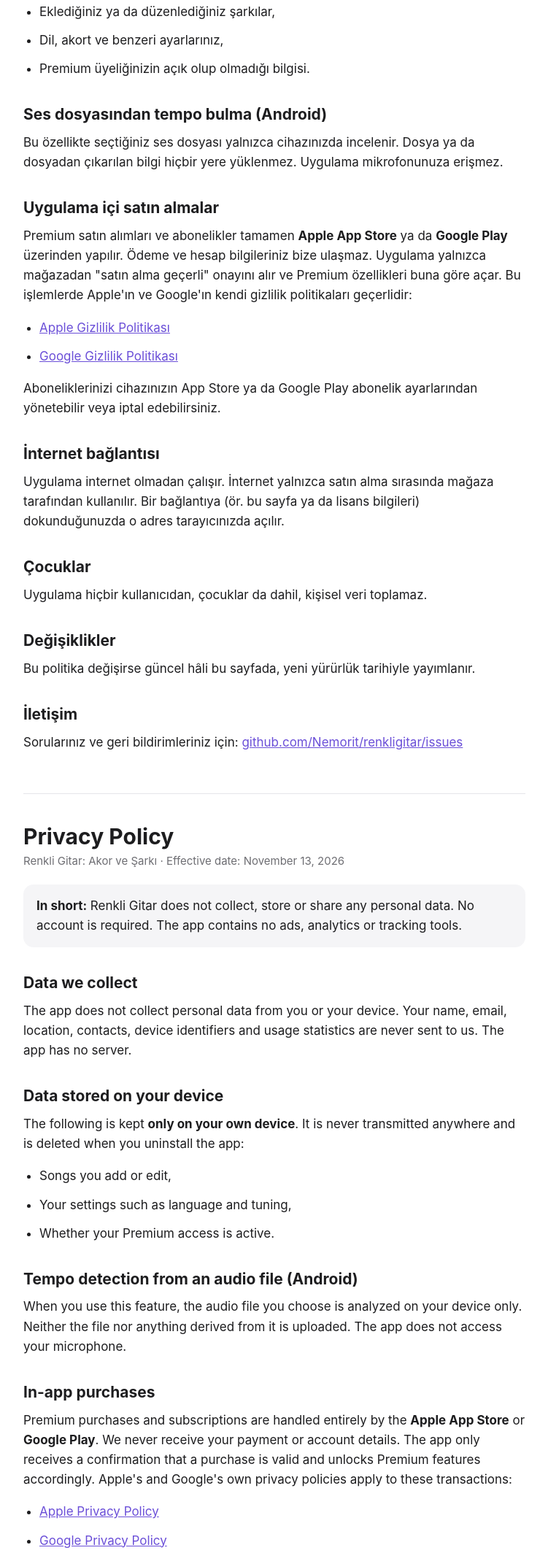
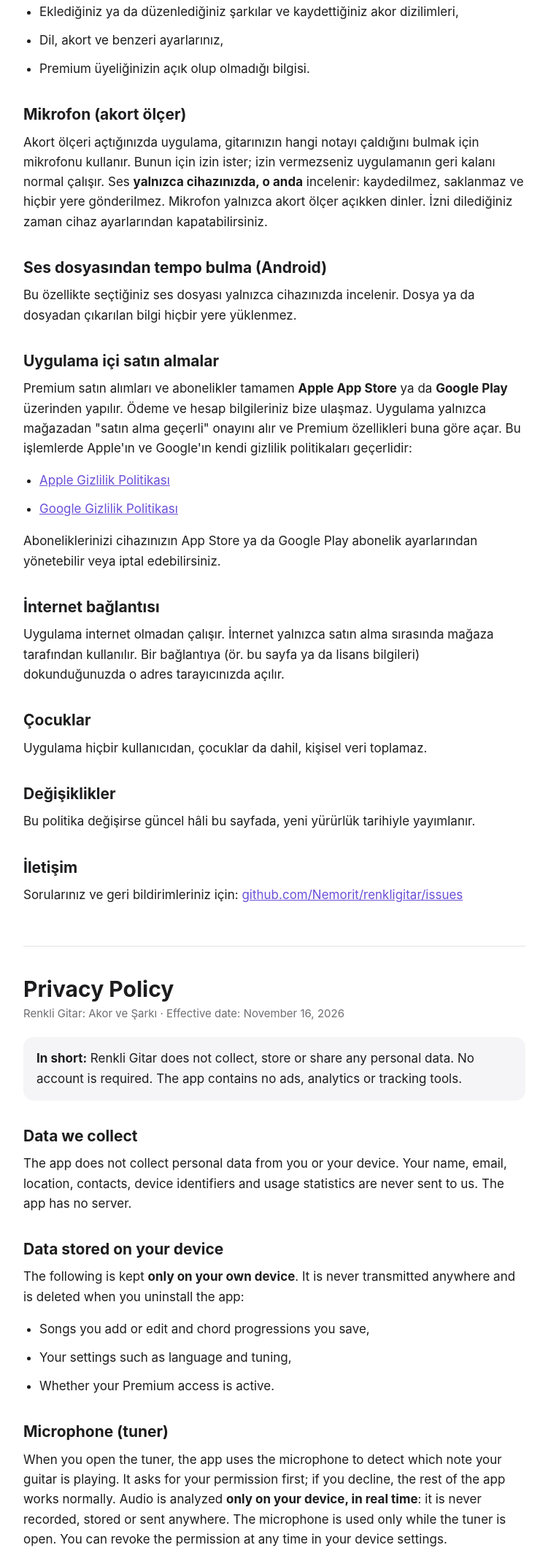
Before and after one commit to Nemorit/renkligitar, a plain HTML site: page gizlilik.html in a window 1280 px wide. Shown: the part 627-2755 px from the top of the page at 73% size, without its empty margins (264-1015 px from the left). Drawn offline with Linux system fonts and the light colour scheme.

Commit message:
Gizlilik: akort ölçer mikrofonu (cihazda, kaydedilmez), akor dizilimleri

```diff
--- a/gizlilik.html
+++ b/gizlilik.html
@@ -38,7 +38,7 @@
   <!-- ===================== TÜRKÇE ===================== -->
   <section lang="tr">
     <h1>Gizlilik Politikası</h1>
-    <div class="meta">Renkli Gitar: Akor ve Şarkı · Yürürlük tarihi: 13 Kasım 2026</div>
+    <div class="meta">Renkli Gitar: Akor ve Şarkı · Yürürlük tarihi: 16 Kasım 2026</div>
     <a class="lang" href="#en">English version ↓</a>
 
     <div class="summary"><strong>Kısaca:</strong> Renkli Gitar hiçbir kişisel veri toplamaz, saklamaz ya da kimseyle paylaşmaz. Hesap açmanız gerekmez. Uygulamada reklam, analiz ya da takip aracı yoktur.</div>
@@ -49,13 +49,16 @@
     <h2>Cihazınızda saklananlar</h2>
     <p>Aşağıdaki bilgiler <strong>yalnızca kendi cihazınızda</strong> tutulur, hiçbir yere gönderilmez ve uygulamayı sildiğinizde silinir:</p>
     <ul>
-      <li>Eklediğiniz ya da düzenlediğiniz şarkılar,</li>
+      <li>Eklediğiniz ya da düzenlediğiniz şarkılar ve kaydettiğiniz akor dizilimleri,</li>
       <li>Dil, akort ve benzeri ayarlarınız,</li>
       <li>Premium üyeliğinizin açık olup olmadığı bilgisi.</li>
     </ul>
 
+    <h2>Mikrofon (akort ölçer)</h2>
+    <p>Akort ölçeri açtığınızda uygulama, gitarınızın hangi notayı çaldığını bulmak için mikrofonu kullanır. Bunun için izin ister; izin vermezseniz uygulamanın geri kalanı normal çalışır. Ses <strong>yalnızca cihazınızda, o anda</strong> incelenir: kaydedilmez, saklanmaz ve hiçbir yere gönderilmez. Mikrofon yalnızca akort ölçer açıkken dinler. İzni dilediğiniz zaman cihaz ayarlarından kapatabilirsiniz.</p>
+
     <h2>Ses dosyasından tempo bulma (Android)</h2>
-    <p>Bu özellikte seçtiğiniz ses dosyası yalnızca cihazınızda incelenir. Dosya ya da dosyadan çıkarılan bilgi hiçbir yere yüklenmez. Uygulama mikrofonunuza erişmez.</p>
+    <p>Bu özellikte seçtiğiniz ses dosyası yalnızca cihazınızda incelenir. Dosya ya da dosyadan çıkarılan bilgi hiçbir yere yüklenmez.</p>
 
     <h2>Uygulama içi satın almalar</h2>
     <p>Premium satın alımları ve abonelikler tamamen <strong>Apple App Store</strong> ya da <strong>Google Play</strong> üzerinden yapılır. Ödeme ve hesap bilgileriniz bize ulaşmaz. Uygulama yalnızca mağazadan "satın alma geçerli" onayını alır ve Premium özellikleri buna göre açar. Bu işlemlerde Apple'ın ve Google'ın kendi gizlilik politikaları geçerlidir:</p>
@@ -83,7 +86,7 @@
   <!-- ===================== ENGLISH ===================== -->
   <section lang="en" id="en">
     <h1>Privacy Policy</h1>
-    <div class="meta">Renkli Gitar: Akor ve Şarkı · Effective date: November 13, 2026</div>
+    <div class="meta">Renkli Gitar: Akor ve Şarkı · Effective date: November 16, 2026</div>
 
     <div class="summary"><strong>In short:</strong> Renkli Gitar does not collect, store or share any personal data. No account is required. The app contains no ads, analytics or tracking tools.</div>
 
@@ -93,13 +96,16 @@
     <h2>Data stored on your device</h2>
     <p>The following is kept <strong>only on your own device</strong>. It is never transmitted anywhere and is deleted when you uninstall the app:</p>
     <ul>
-      <li>Songs you add or edit,</li>
+      <li>Songs you add or edit and chord progressions you save,</li>
       <li>Your settings such as language and tuning,</li>
       <li>Whether your Premium access is active.</li>
     </ul>
 
+    <h2>Microphone (tuner)</h2>
+    <p>When you open the tuner, the app uses the microphone to detect which note your guitar is playing. It asks for your permission first; if you decline, the rest of the app works normally. Audio is analyzed <strong>only on your device, in real time</strong>: it is never recorded, stored or sent anywhere. The microphone is used only while the tuner is open. You can revoke the permission at any time in your device settings.</p>
+
     <h2>Tempo detection from an audio file (Android)</h2>
-    <p>When you use this feature, the audio file you choose is analyzed on your device only. Neither the file nor anything derived from it is uploaded. The app does not access your microphone.</p>
+    <p>When you use this feature, the audio file you choose is analyzed on your device only. Neither the file nor anything derived from it is uploaded.</p>
 
     <h2>In-app purchases</h2>
     <p>Premium purchases and subscriptions are handled entirely by the <strong>Apple App Store</strong> or <strong>Google Play</strong>. We never receive your payment or account details. The app only receives a confirmation that a purchase is valid and unlocks Premium features accordingly. Apple's and Google's own privacy policies apply to these transactions:</p>
```
